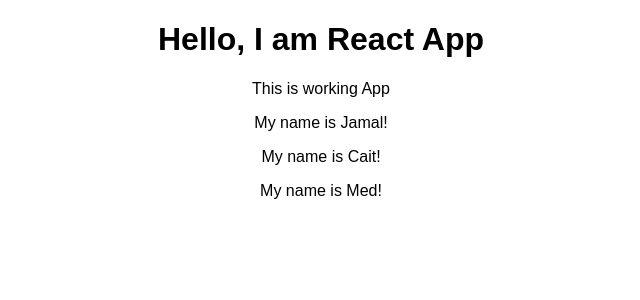
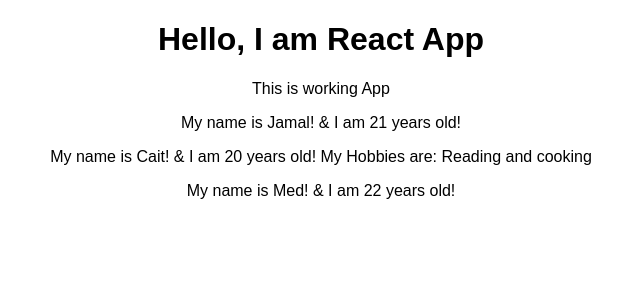
Before and after one commit to moulayja/React-Complete-Guide, a React (Create React App) app: page / in a window 1280 px wide. Shown: the top 300 px of the page, without its empty margins (319-959 px from the left). Built offline with nearby package versions, Linux system fonts and the light colour scheme.

Commit message:
Passing Children Through Props

```diff
--- a/src/App.js
+++ b/src/App.js
@@ -8,9 +8,9 @@ class App extends Component {
       <div className="App">
         <h1>Hello, I am React App</h1>
         <p>This is working App</p>
-        <Person name='Jamal'/>
-        <Person name = 'Cait'/>
-        <Person name = 'Med'/>
+        <Person name='Jamal' age = '21'/>
+        <Person name = 'Cait' age = '20'> My Hobbies are: Reading and cooking</Person>
+        <Person name = 'Med' age = '22'/>
       </div>
 
     );
--- a/src/Person/Person.js
+++ b/src/Person/Person.js
@@ -1,9 +1,13 @@
 import React from 'react'
+import { Children } from 'react/cjs/react.production.min';
 
 const person =(props)=> {
     return (
         <div>
-            <p>My name is {props.name}!</p>
+            {/* {Math.floor(Math.random() * 30)} */}
+            <p>My name is {props.name}! & I am {props.age} years old! <span>{props.children}</span></p>
+
+
         </div>
     )
 }
```
